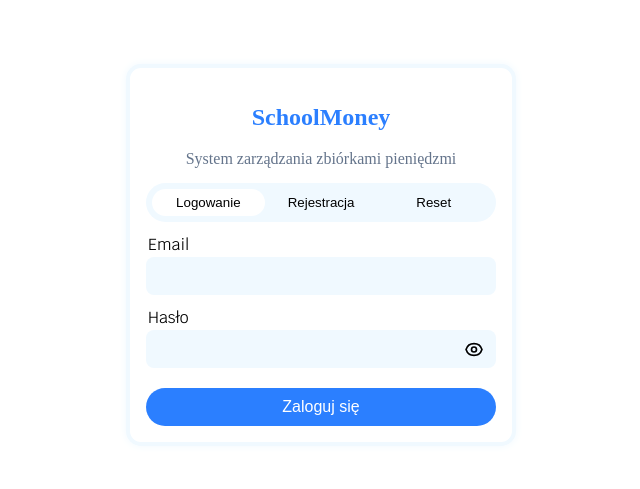
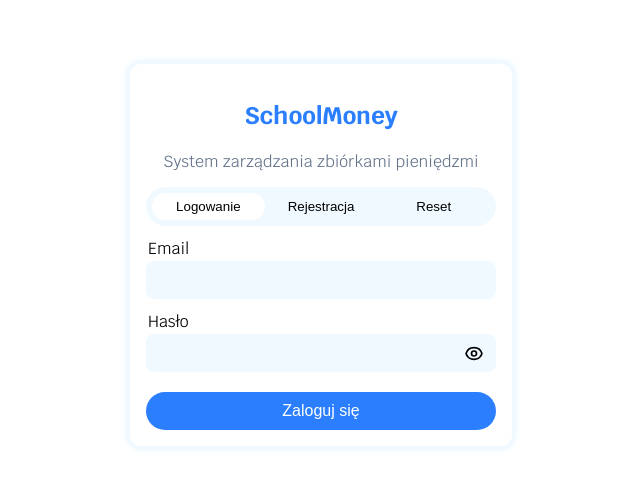
Before and after one commit to MichalColautti/SchoolMoney-frontend, a React (Create React App) app: page / in a window 1280 px wide. Shown: the part 153-642 px from the top of the page, without its empty margins (319-959 px from the left). Built offline with nearby package versions, Linux system fonts and the light colour scheme.

Commit message:
Changed font in auth tabs

```diff
--- a/src/components/auth/AuthTabs.js
+++ b/src/components/auth/AuthTabs.js
@@ -50,6 +50,7 @@ const styles = {
     alignItems: "center",
     justifyContent: "center",
     background: "#fff",
+    fontFamily: "'Krub', sans-serif",
   },
   box: {
     border: "4px solid #f0f9ff",
```
